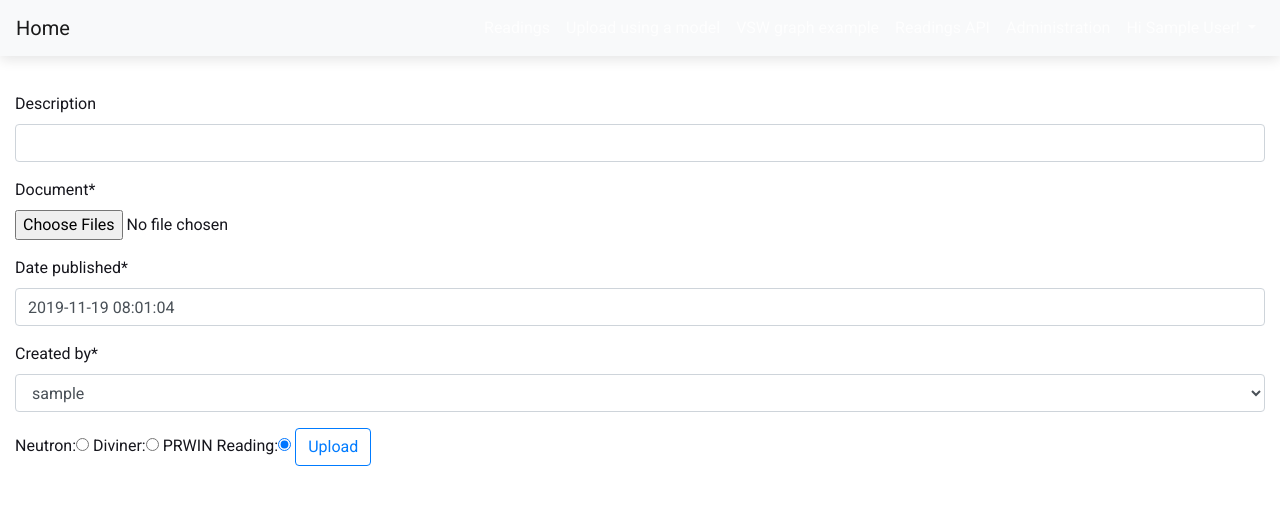
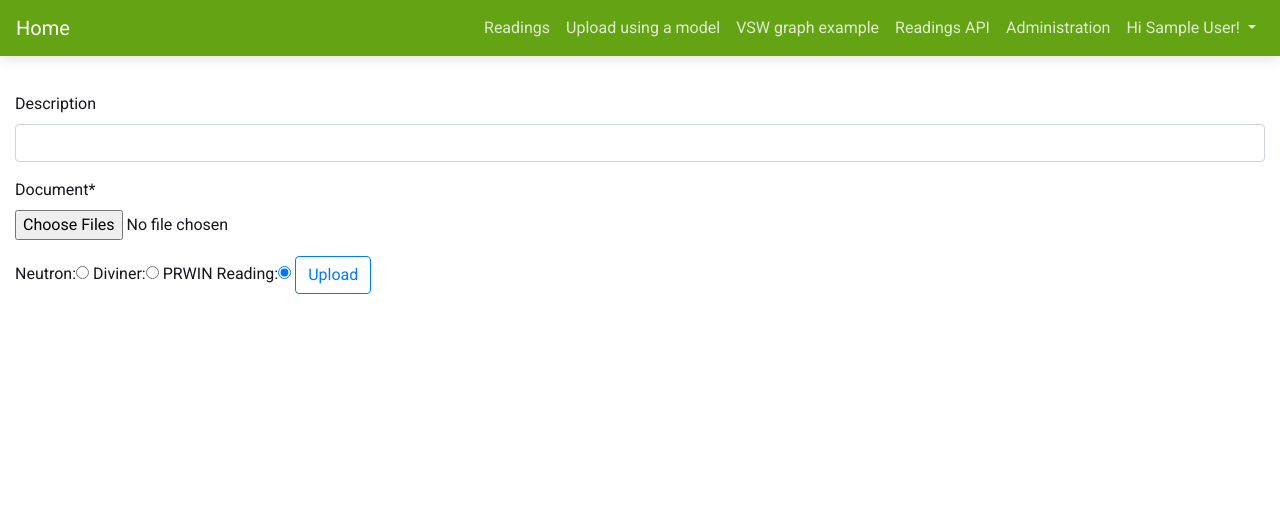
Before and after one commit to mahalsnz/terraprobe, a Django app: page /model/ in a window 1280 px wide. Shown: the top 505 px of the page. Run offline with Django 3.2, Linux system fonts and the light colour scheme; the visitor is signed in with stand-in values (Sample User, id 1); data comes from the database, SQL or seed files in the repository; parts of the project's set-up code (start-up, migrations or seed data) failed here and were passed over; some libraries are stand-ins or nearby versions.

Commit message:
#85 - Created by and Created Date driving my insane. Tried as hidden fields and was spending too much time so got rif of

```diff
--- a/soil/skeleton/forms.py
+++ b/soil/skeleton/forms.py
@@ -5,9 +5,10 @@ from django.forms import ModelChoiceField
 
 class DocumentForm(forms.ModelForm):
     document = forms.FileField(widget=forms.ClearableFileInput(attrs={'multiple': True}))
+
     class Meta:
         model = Document
-        fields = ['description', 'document', 'created_date', 'created_by']
+        fields = ['description', 'document']
 
 class SiteReadingsForm(forms.ModelForm):
     site = forms.ModelChoiceField(queryset=SiteDescription.objects.all(), widget=forms.Select())
--- a/soil/skeleton/models.py
+++ b/soil/skeleton/models.py
@@ -26,8 +26,6 @@ class UserFullName(User):
 class Document(models.Model):
     description = models.CharField(max_length=255, blank=True)
     document = models.FileField(upload_to='documents/')
-    created_date = models.DateTimeField('date published', default=timezone.now)
-    created_by = models.ForeignKey(User, on_delete=models.CASCADE,default=User)
 
 class ReadingType(models.Model):
     name = models.CharField(max_length=100, null=False)
--- a/soil/skeleton/templates/base.html
+++ b/soil/skeleton/templates/base.html
@@ -16,8 +16,9 @@
         <link rel="shortcut icon" type="image/png" href="{% static 'favicon.ico' %}"/>
     </head>
     <body>
+        <div id="pageWrapper">
         <header>
-            <nav class="navbar navbar-expand-lg bg-light navbar-light">
+            <nav class="navbar navbar-expand-lg bg-green navbar-dark">
                 <a class="navbar-brand" href="{% url 'home' %}">Home</a>
                 <button class="navbar-toggler" type="button" data-toggle="collapse" data-target="#navItems">
                     <span class="navbar-toggler-icon"></span>
@@ -78,6 +79,7 @@
             {% block content %}
             {% endblock content %}
         </main>
+        </div>
         <!-- Scripts -->
 
         <script src="https://cdnjs.cloudflare.com/ajax/libs/popper.js/1.14.7/umd/popper.min.js" integrity="sha384-UO2eT0CpHqdSJQ6hJty5KVphtPhzWj9WO1clHTMGa3JDZwrnQq4sF86dIHNDz0W1" crossorigin="anonymous"></script>
--- a/soil/skeleton/templates/model_form_upload.html
+++ b/soil/skeleton/templates/model_form_upload.html
@@ -10,6 +10,7 @@
         Neutron:<input type = "radio" name = "filetype" id = "neutron" value = "neutron" />
         Diviner:<input type = "radio" name = "filetype" id = "diviner" value = "diviner" />
         PRWIN Reading:<input type = "radio" name = "filetype" id = "prwin" value = "prwin" checked = "checked"/>
+
         <button class="btn btn-outline-primary" type="submit">Upload</button>
     </form>
 {% endblock %}
--- a/soil/skeleton/utils.py
+++ b/soil/skeleton/utils.py
@@ -58,10 +58,8 @@ def process_probe_data(readings, serial_unique_id, request):
         # Site is the primary key of site number so we need to look it up.
         s = Site.objects.get(site_number=split_key[0])
         data['site'] = s.id
-
         current_user = request.user
         data['created_by'] = current_user.id
-
         data['serial_number'] = serial_unique_id
         data['type'] = '1' # always probe
 
--- a/soil/skeleton/views.py
+++ b/soil/skeleton/views.py
@@ -90,6 +90,8 @@ def model_form_upload(request):
                 except Exception as e:
                     messages.error(request, "Error with file: " + str(f) + " Error is: " + str(e))
             return redirect('model_upload')
+        else:
+            logger.error('***Form not valid:' + str(form))
     else:
         form = DocumentForm()
     return render(request, 'model_form_upload.html', {
```
Also changed, not shown: soil/skeleton/migrations/0019_auto_20191119_0753.py (added).
